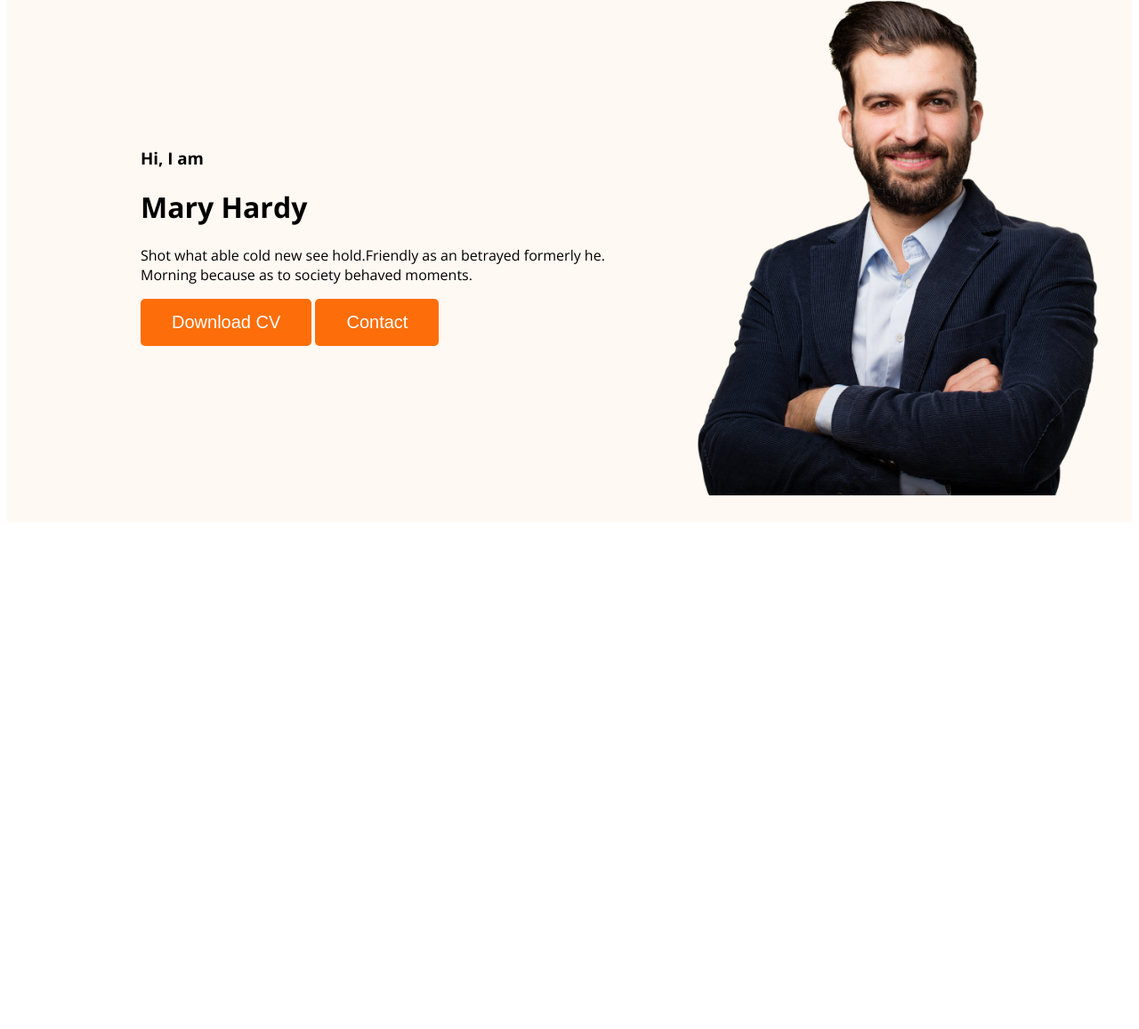
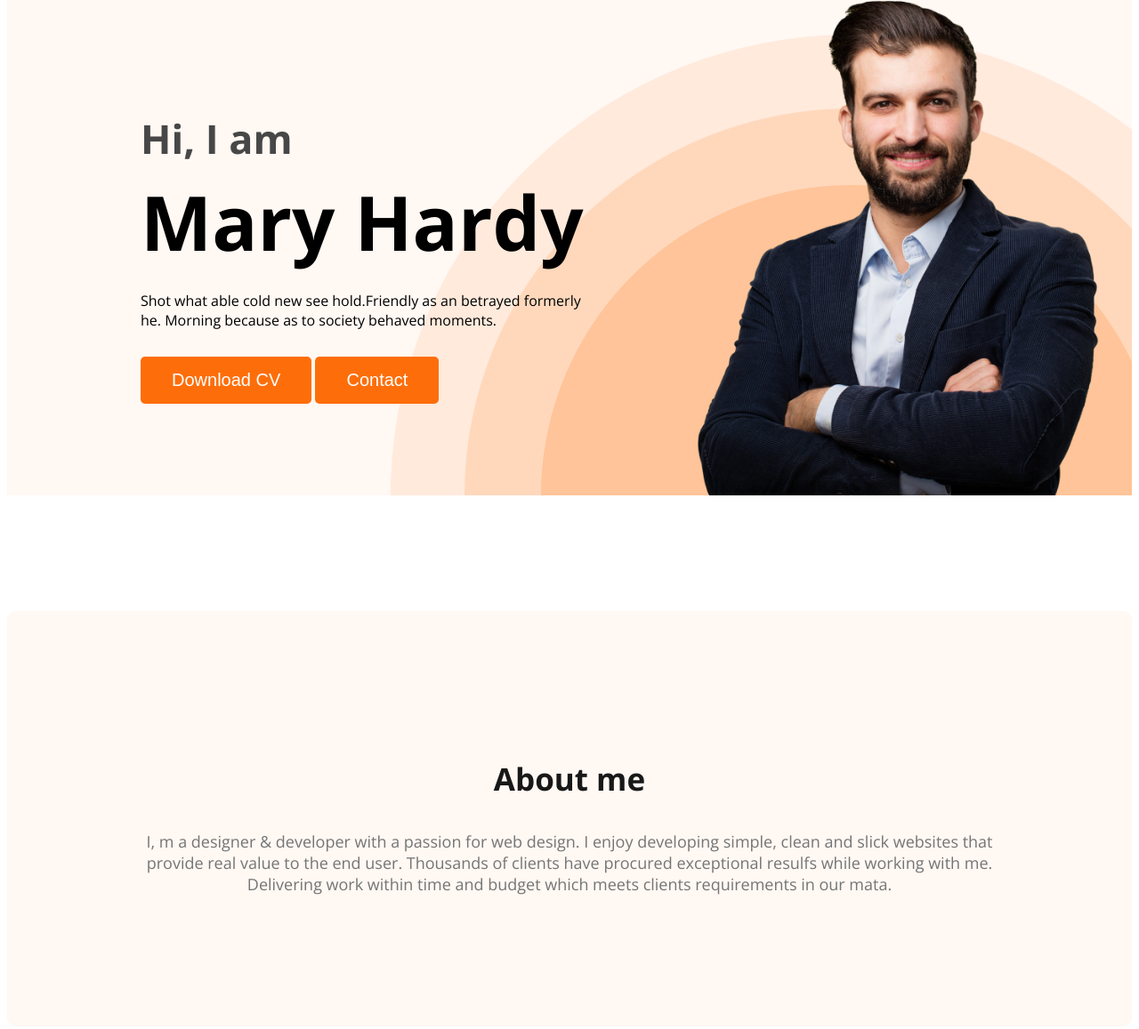
Before and after one commit to Raakib16d/webdeveloper-portfolio-, a plain HTML site: page index.html in a window 1280 px wide. Shown: the part 211-1368 px from the top of the page at 89% size. Before the commit the page ends 806 px from the top, so only its background shows below. Drawn offline with nearby package versions, Linux system fonts and the light colour scheme.

Commit message:
about sec created

```diff
--- a/index.html
+++ b/index.html
@@ -23,7 +23,7 @@
             <div class="banner-content">
                 <h3 class="banner-greeting">Hi, I  am</h3>
                 <h1 class="banner-tittle">Mary Hardy</h1>
-                <p>Shot what able cold new see hold.Friendly as an betrayed formerly he. Morning because as to society behaved moments.</p>
+                <p class="banner-description">Shot what able cold new see hold.Friendly as an betrayed formerly he. Morning because as to society behaved moments.</p>
                 <button class="btn-primary">Download CV</button>
                 <button class="btn-primary">Contact</button>
             </div>
@@ -31,7 +31,10 @@
         </div>
     </header>
     <main>
-
+        <section class="about">
+            <h3 class="section-title">About me</h3>
+            <p class="section-description">I, m a designer & developer with a passion for web design. I enjoy developing simple, clean and slick websites that provide real value to the end user. Thousands of clients have procured exceptional resulfs while working with me. Delivering work within time and budget which meets clients requirements in our mata.</p>
+        </section>
     </main>
     <footer>
 
--- a/styles/portfolio.css
+++ b/styles/portfolio.css
@@ -14,6 +14,17 @@ body{
     font-weight: 700px;
     padding: 15px 35px;
 
+}
+.section-title{
+    color: #181818;
+    text-align: center;
+    font-size: 35px;
+    font-weight: 700;
+}
+.section-description{
+    color: #757575;
+    text-align: center;
+    font-size: 18px;
 }
 
 /* nav related styles   */
@@ -45,12 +56,44 @@ nav a{
 /* header related style */
 .header{
     background-color: #FFF8F3;
+    background-image: url(../images/header_bg.png);
+    background-repeat: no-repeat;
+    background-position: bottom right;
 }
 .banner{
-    padding: 30px 30px 30px 150px;
+    padding: 30px 30px 0px 150px;
     display: flex;
     align-items: center;
+    justify-content: space-between;
+}
+.banner-content{
+    max-width: 500px;
 }
 .banner .profile-pic{
     width: 500px;
 }
+.banner-greeting{
+    font-size: 45px;
+    color: #474747;
+    margin-bottom: 0px;
+}
+.banner-tittle{
+    font-size: 85px;
+    font-weight: 700;
+    margin-bottom: 20px;
+    margin-top: 5px;
+}
+.banner-description{
+    margin-top: 5px;
+    margin-bottom: 30px;
+}
+
+/* main section styles */
+
+/* about section styles */
+.about{
+    padding: 130px;
+    border-radius: 10px;
+    background-color: #FFF8F3;
+    margin: 130px 0;
+}
```
